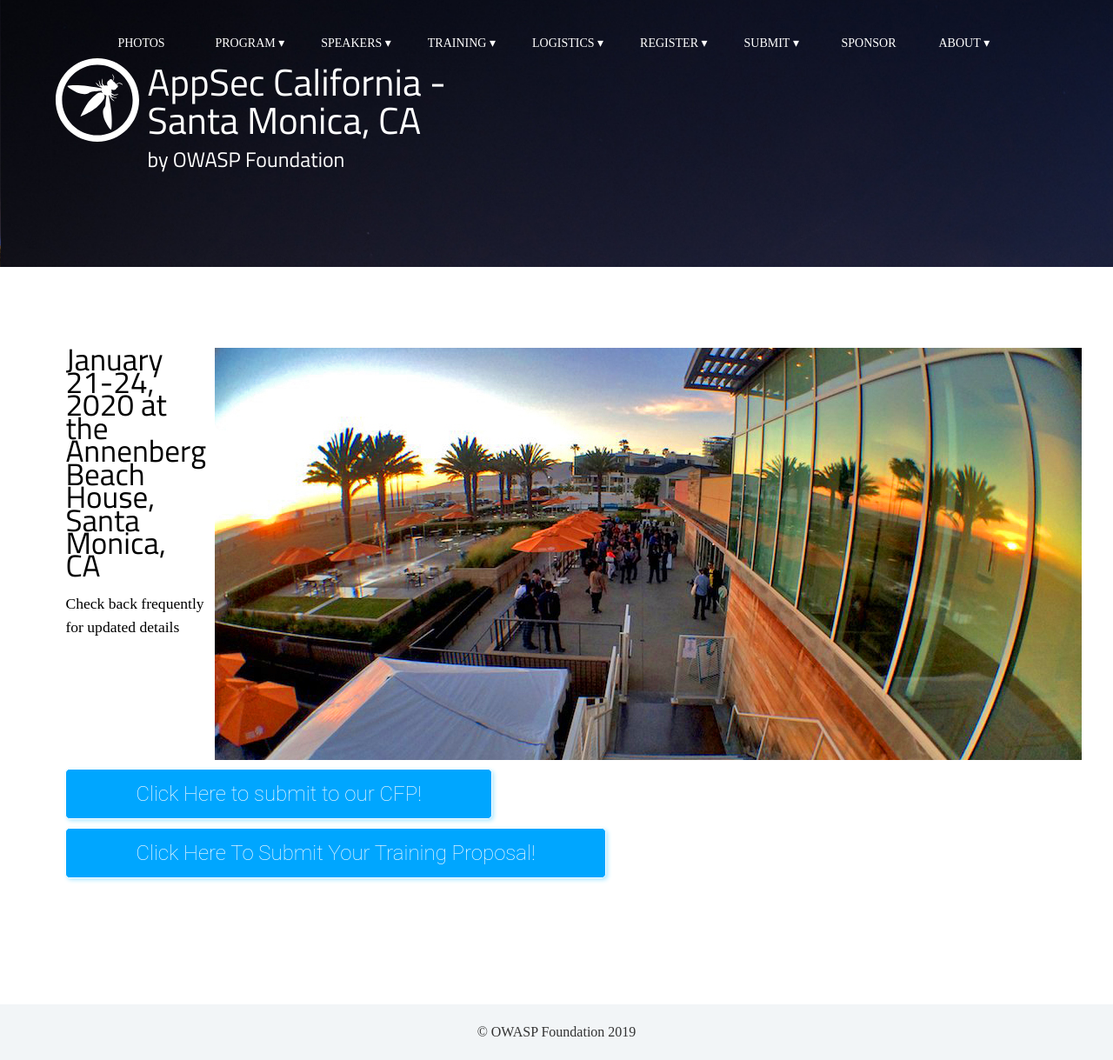
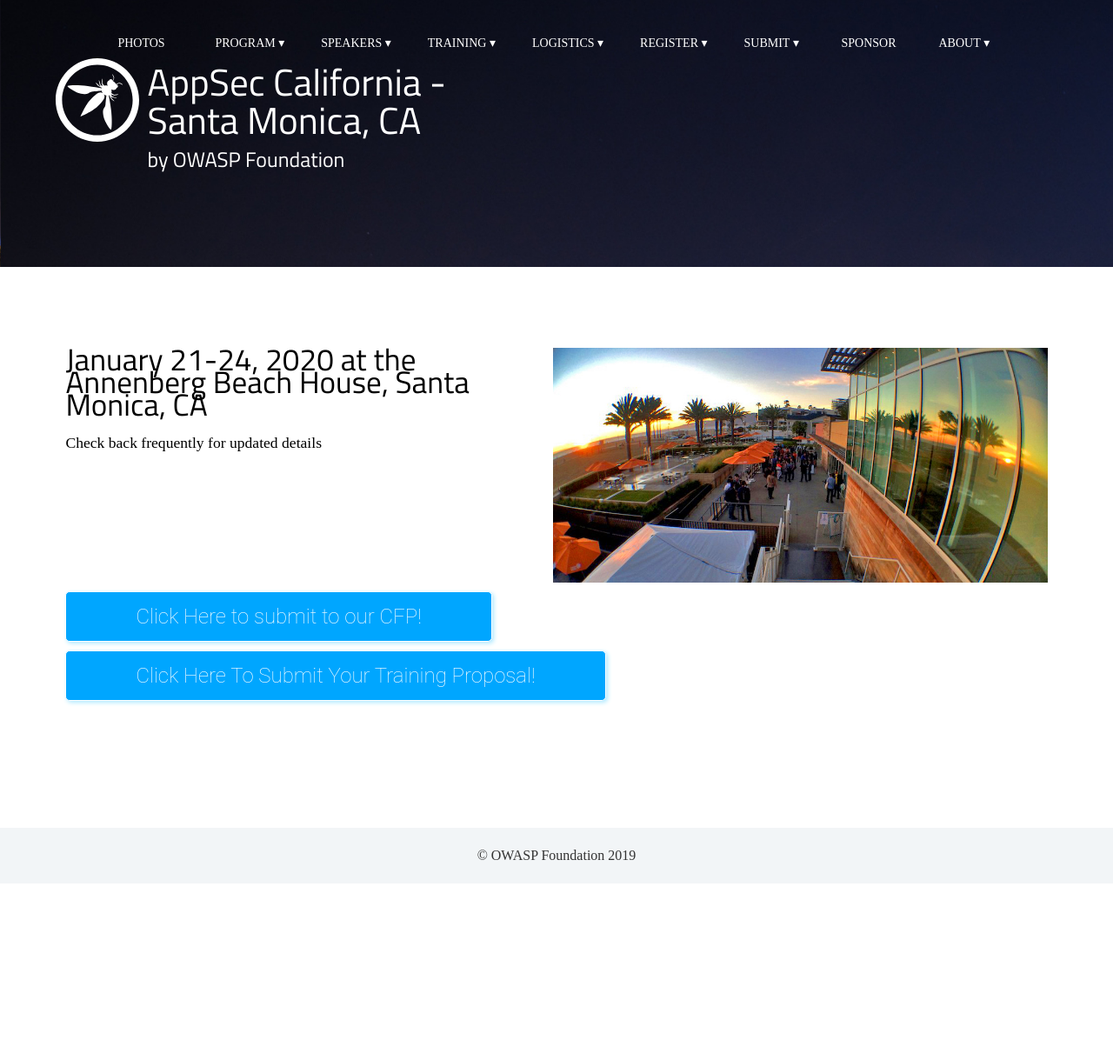
Before and after one commit to OWASP/2020-appseccalifornia, a Jekyll site: the page built from index.html, in a window 1280 px wide. Shown: the whole page at 87% size. Built offline with Jekyll 4.4.1, drawn with Linux system fonts in a browser that asks for light colours; some web fonts are replaced; after the commit the page ends 1016 px from its top, so only the background shows below that.

Commit message:
image size on home page

```diff
--- a/index.html
+++ b/index.html
@@ -14,7 +14,7 @@
 <div class="column"><h2>January 21-24, 2020 at the Annenberg Beach House, Santa Monica, CA</h2><p>Check back frequently for updated details</p></div>
 <br>
 <br>
-<div class="column"><img src="../assets/images/fisheye.jpg" align="right"></div>
+<div class="column"><img src="../assets/images/fisheye.jpg" width="569" align="right"></div>
 <br>
 <br>
 </div>
```
